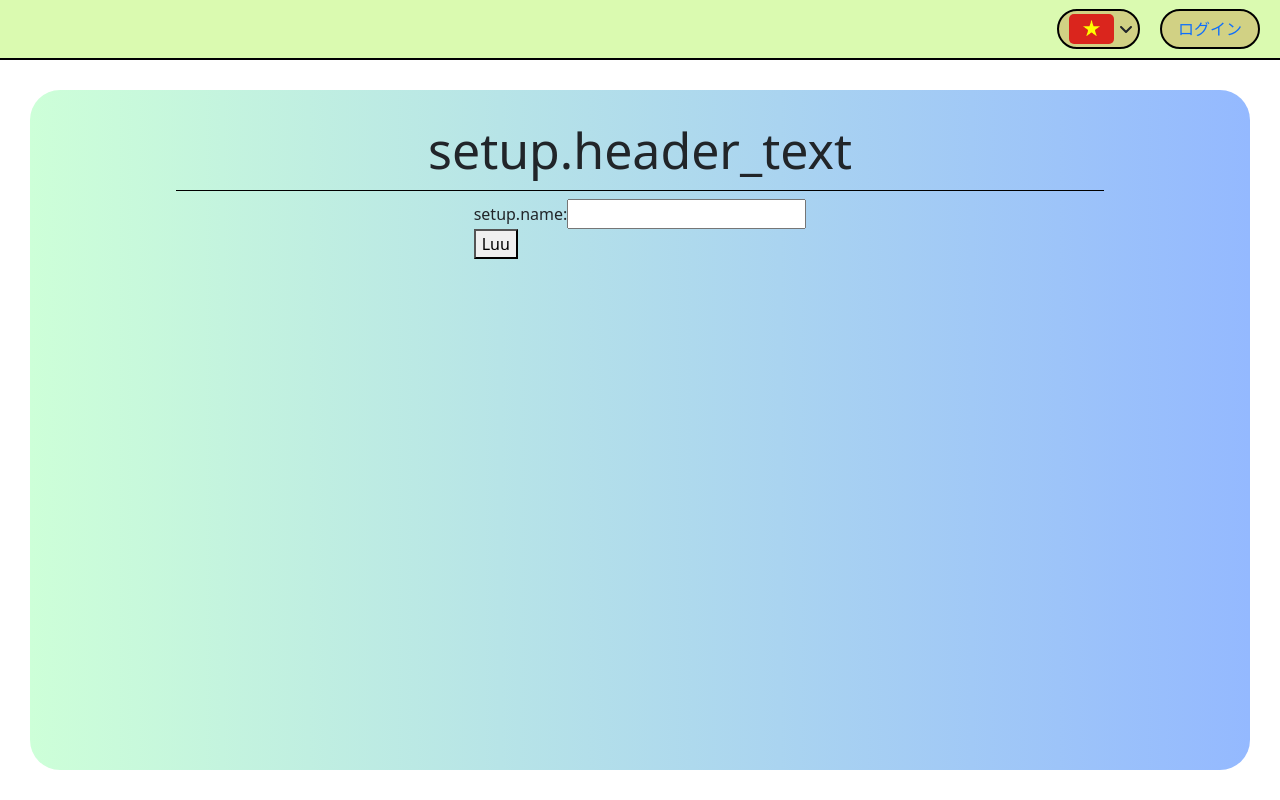
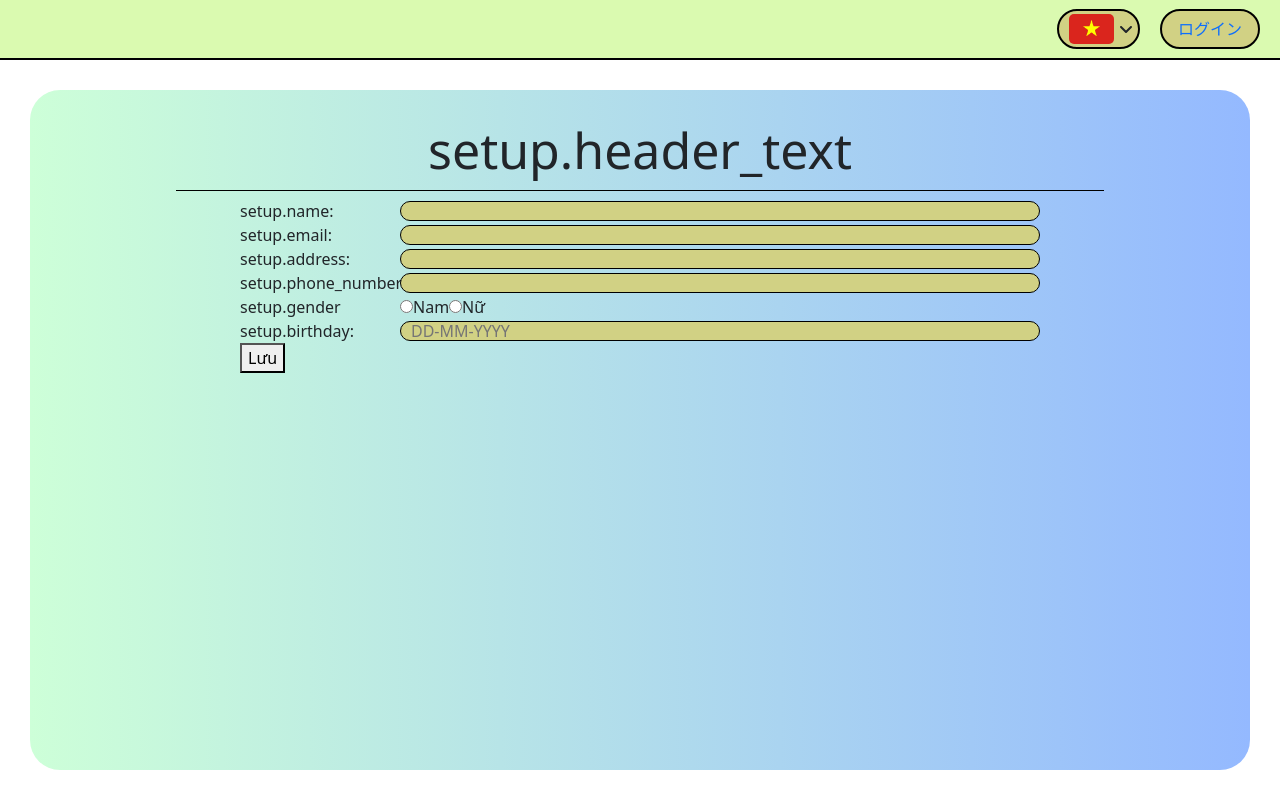
Before and after one commit to tungnd194713/UwUcafe, a React (Create React App) app: page /setup in a window 1280 px wide. Built offline with nearby package versions, Linux system fonts and the light colour scheme.

Commit message:
profile setup

```diff
--- a/src/pages/ProfileSetUp.js
+++ b/src/pages/ProfileSetUp.js
@@ -7,16 +7,16 @@ const InputField = ({ label, type, value, onChange, placeholder, name }) => {
         <div className='setup-input-item'>
             <label className='setup-input-label'>{label}:
             </label>
-            <input type={type} value={value} onChange={onChange} required className='login-input-field' placeholder={placeholder} name={name} />
+            <input type={type} value={value} onChange={onChange} required className='setup-input-field' placeholder={placeholder} name={name} />
         </div>
     );
 };
 
-const RadioField = ({ label, value, checked, onChange }) => {
+const RadioField = ({ label, value, checked, onChange, name }) => {
     return (
         <div >
             <label className='setup-radio-item'>
-                <input type="radio" value={value} checked={checked} onChange={onChange} />
+                <input type="radio" value={value} checked={checked} onChange={onChange} name={name} />
                 {label}
             </label>
         </div>
@@ -43,6 +43,13 @@ function ProfileSetUp() {
     const onChangeText = (event) => {
         setValues({ ...values, [event.target.name]: event.target.value });
     }
+    const onChangeGender = (event) => {
+        const { checked, value } = event.target
+        if (checked) {
+            values.gender = value;
+            setValues({ ...values })
+        }
+    }
 
     async function onSubmit(event) {
         event.preventDefault();
@@ -53,7 +60,7 @@ function ProfileSetUp() {
                 }
             })
         }
-        catch {
+        catch (error) {
             console.error('Setup error:', error.response);
         }
     }
@@ -62,9 +69,18 @@ function ProfileSetUp() {
         <div className='res_detail_outer_container' >
             <div className='setup-container'>
                 <h1>{t("setup.header_text")}</h1>
-                <form onSubmit={onSubmit}>
+                <form onSubmit={onSubmit} style={{ width: '800px' }}>
                     <InputField name='name' onChange={onChangeText} label={t('setup.name')} />
-                    <button type='submit' className='setup-submit-btn'>Luu</button>
+                    <InputField name='email' onChange={onChangeText} label={t('setup.email')} />
+                    <InputField name='address' onChange={onChangeText} label={t('setup.address')} />
+                    <InputField name='phone_number' onChange={onChangeText} label={t('setup.phone_number')} />
+                    <div className='setup-gender-container'>
+                        <span>{t('setup.gender')}</span>
+                        <RadioField label='Nam' onChange={onChangeGender} value={1} name='gender' />
+                        <RadioField label='Nữ' onChange={onChangeGender} value={2} name='gender' />
+                    </div>
+                    <InputField name='birthday' onChange={onChangeText} label={t('setup.birthday')} placeholder='DD-MM-YYYY' />
+                    <button type='submit' className='setup-submit-btn'>Lưu</button>
                 </form>
             </div>
         </div>
--- a/src/styles/app.css
+++ b/src/styles/app.css
@@ -504,3 +504,27 @@ transform: rotate(45deg);
   .active > .page-link  {
     color: white !important;
   }
+
+  .setup-input-ỉtem {
+    width: 90%;
+    margin: 20px;
+    font-size: 25px;
+  }
+  .setup-input-label {
+    width: 20%;
+  }
+  .setup-input-field {
+    width: 80%;
+    background-color: var(--mild_yellow);
+    border: 1px solid black;
+    height: 20px;
+    border-radius: 10px;
+    padding-left: 10px;
+  }
+  .setup-gender-container {
+    display: flex;
+    width: 100%;
+  }
+  .setup-gender-container span {
+    width: 20%;
+  }
```
Also changed, not shown: public/languages/vi/translation.json (+9 -0 lines).
